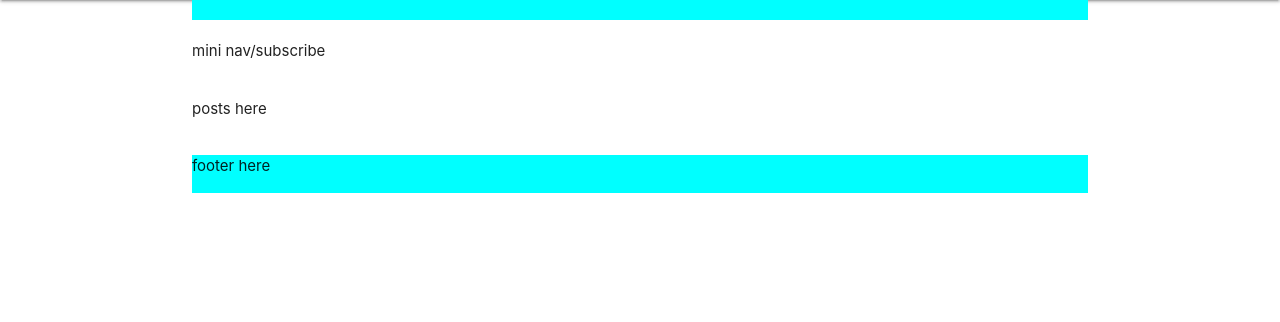
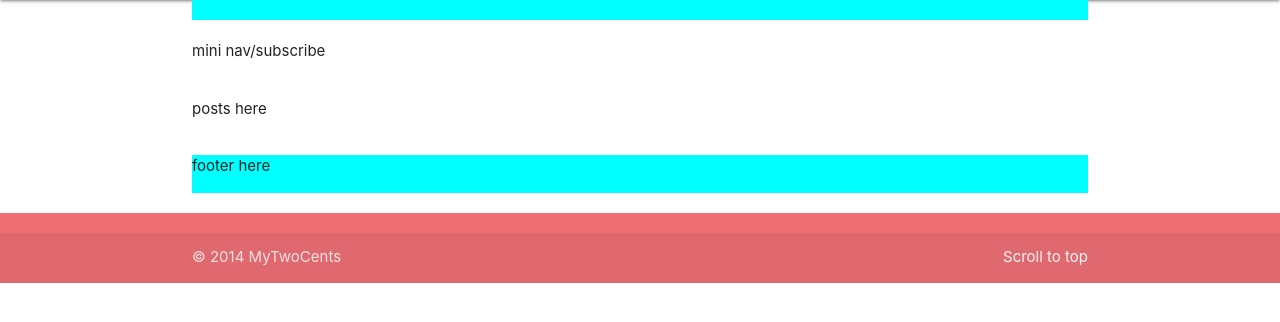
Before and after one commit to sharonkorir/my-two-cents, a Flask app: template app/templates/index.html in a window 1280 px wide. Shown: the part 64-386 px from the top of the page. Run offline with Flask 2, Linux system fonts and the light colour scheme; the template is opened without the code that fills it, so the values that code supplies are empty.

Commit message:
create: footer

```diff
--- a/app/templates/base.html
+++ b/app/templates/base.html
@@ -28,6 +28,12 @@
       {% endblock %}
 
 
+      {% block footer %}
+
+          {% include "footer.html" %}
+
+      {% endblock %}
+
       {% block scripts %}
       <!--<script src="https://cdn.jsdelivr.net/npm/bootstrap@5.0.2/dist/js/bootstrap.bundle.min.js" integrity="sha384-MrcW6ZMFYlzcLA8Nl+NtUVF0sA7MsXsP1UyJoMp4YLEuNSfAP+JcXn/tWtIaxVXM" crossorigin="anonymous"></script>
       <script src="https://cdn.jsdelivr.net/npm/@popperjs/core@2.9.2/dist/umd/popper.min.js" integrity="sha384-IQsoLXl5PILFhosVNubq5LC7Qb9DXgDA9i+tQ8Zj3iwWAwPtgFTxbJ8NT4GN1R8p" crossorigin="anonymous"></script>
--- /dev/null
+++ b/app/templates/footer.html
@@ -0,0 +1,10 @@
+<footer class="page-footer">
+  <div class="container">
+  </div>
+  <div class="footer-copyright">
+    <div class="container">
+    © 2014 MyTwoCents
+    <a class="grey-text text-lighten-4 right" href="/">Scroll to top</a>
+    </div>
+  </div>
+</footer>
--- a/app/templates/index.html
+++ b/app/templates/index.html
@@ -5,6 +5,7 @@
 
   <!--block content here-->
   <div class="container">
+    <!--quote content here-->
     <div class="row" style="background-color: aqua;" id="quotes">
       <div class="col s12">
         <blockquote id="quote">
@@ -13,14 +14,18 @@
         </blockquote>
       </div>
     </div>
+    <!--nav content here-->
     <div class="row">
       <p>mini nav/subscribe</p>
     </div>
+    <!--post content here-->
     <div class="row">
       <p>posts here</p>
     </div>
+    <!--footer content here-->
     <div class="row" style="background-color: aqua;">
       <p>footer here</p>
     </div>
   </div>
+
 {% endblock%}
```
Lines whose indentation alone changed are shown as unchanged.
